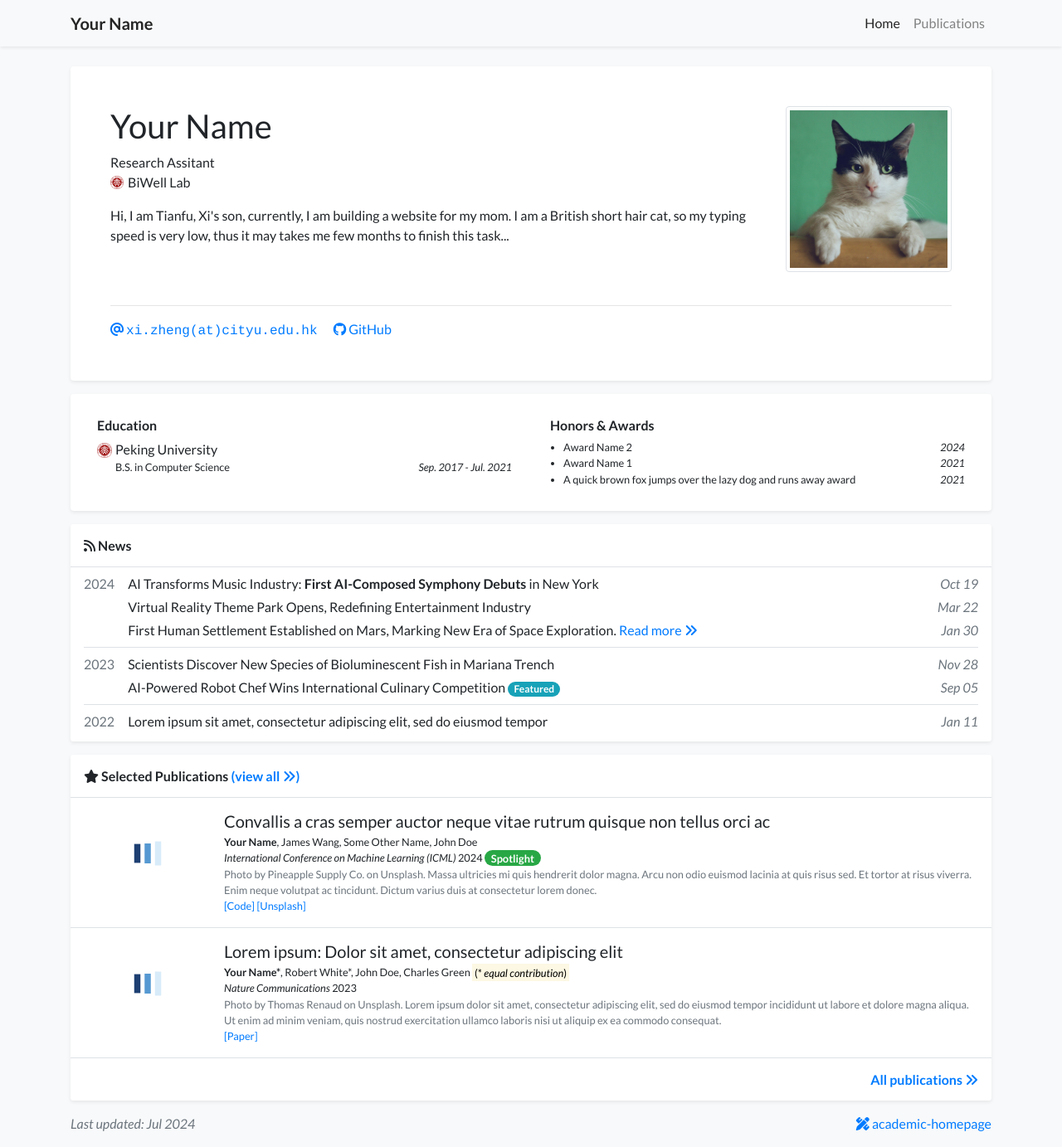
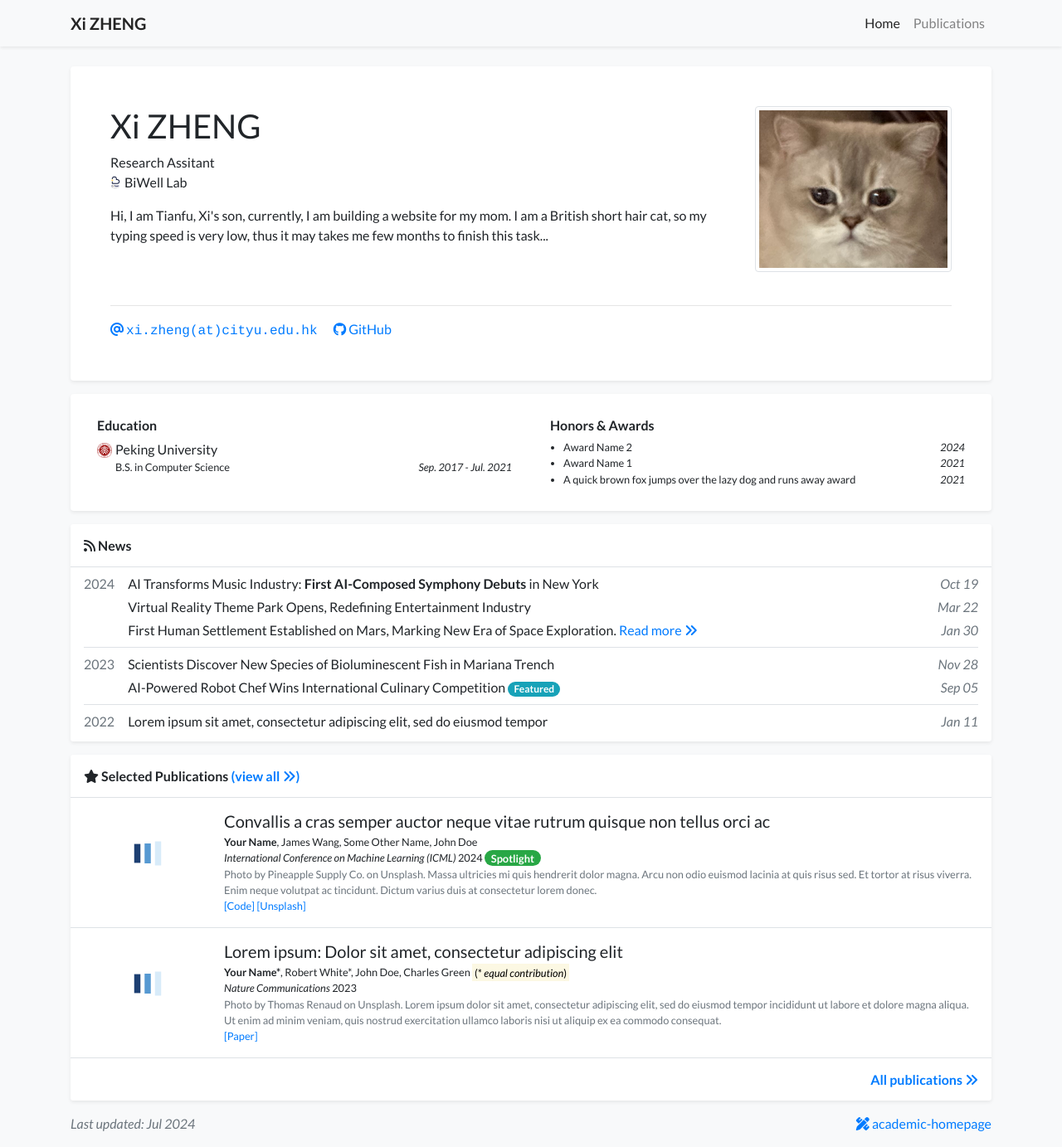
Before and after one commit to xixiaoguai727/xizheng, a Jekyll site: the page built from index.html, in a window 1280 px wide and 1383 px high. Shown: the whole window at 83% size. Built offline with Jekyll 4.4.1, drawn with Linux system fonts in a browser that asks for light colours; a style sheet for code colours, icons or effects is not loaded.

Commit message:
Update profile.yml

```diff
--- a/_data/profile.yml
+++ b/_data/profile.yml
@@ -1,16 +1,16 @@
-primary_name: "Your Name"
+primary_name: "Xi ZHENG"
 secondary_name: ""
-navbar_name: "Your Name"
+navbar_name: "Xi ZHENG"
 
 positions:
 - name: Research Assitant
-- logo: /assets/images/badges/PKU_red.png
+- logo: /assets/images/badges/biwell.png
   name: BiWell Lab
 
 email: "xi.zheng@cityu.edu.hk"
 # cv_link: link-to-your-cv-file
 # gscholar: your_google_scholar_id
-github: xixiaoguai737
+github: xixiaoguai727
 # wechat_qrcode: /assets/images/etc/wechat.jpg
 # wechat_prompt: >-
 #   Please tell me your <strong>name</strong> and <strong>affiliation</strong> (current or past) when adding my wechat. Thanks!
@@ -20,7 +20,7 @@ github: xixiaoguai737
 short_bio: >-
   Hi, I am Tianfu, Xi's son, currently, I am building a website for my mom. I am a British short hair cat, so my typing speed is very low, thus it may takes me few months to finish this task...
 
-portrait_url: /assets/images/photos/portrait.jpg
+portrait_url: /assets/images/badges/tianfu.jpg
 portrait_caption: >-
   Photo by Manja Vitolic on Unsplash (this caption is optional, comment it out to disable).
 
```
